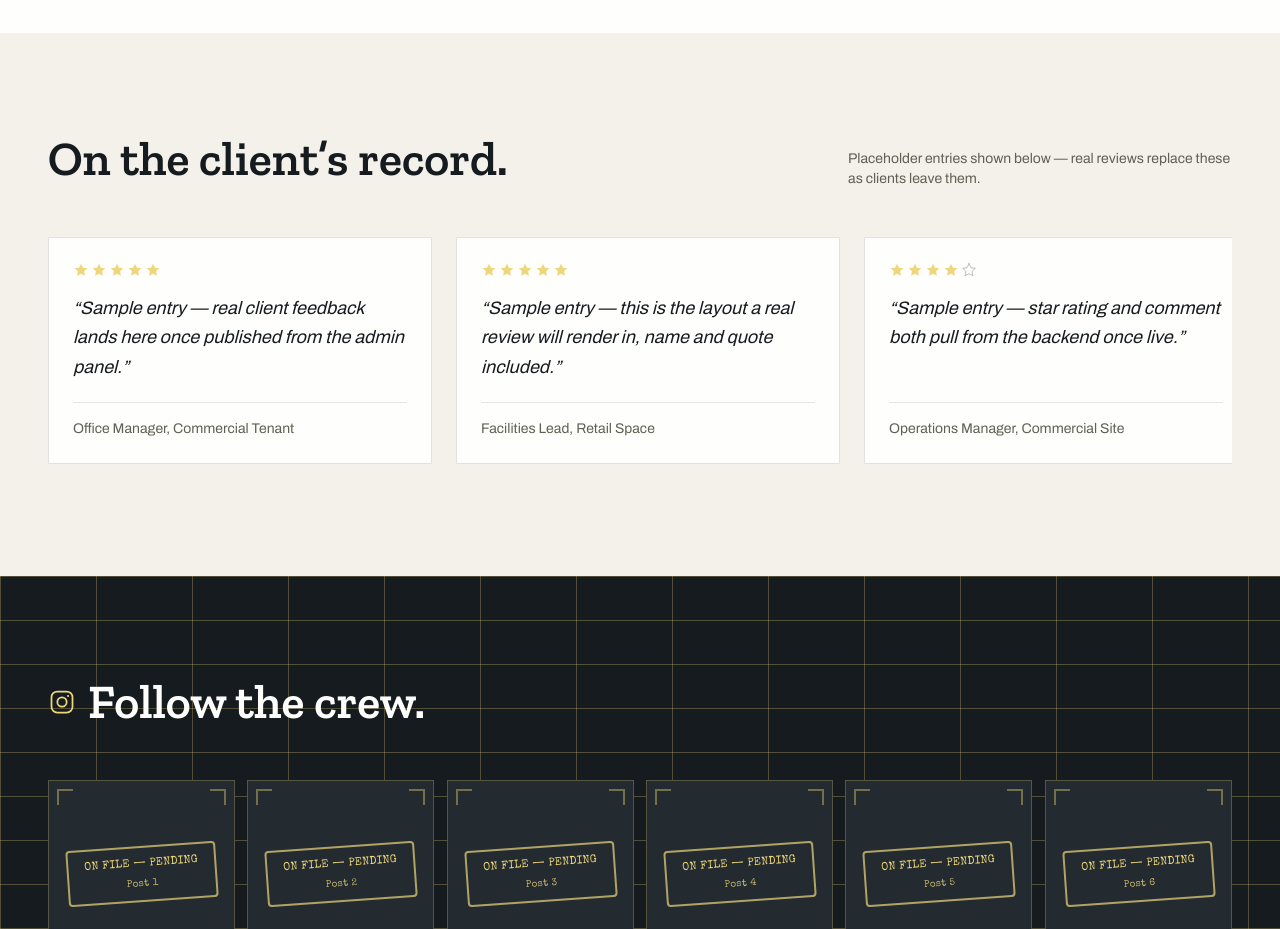
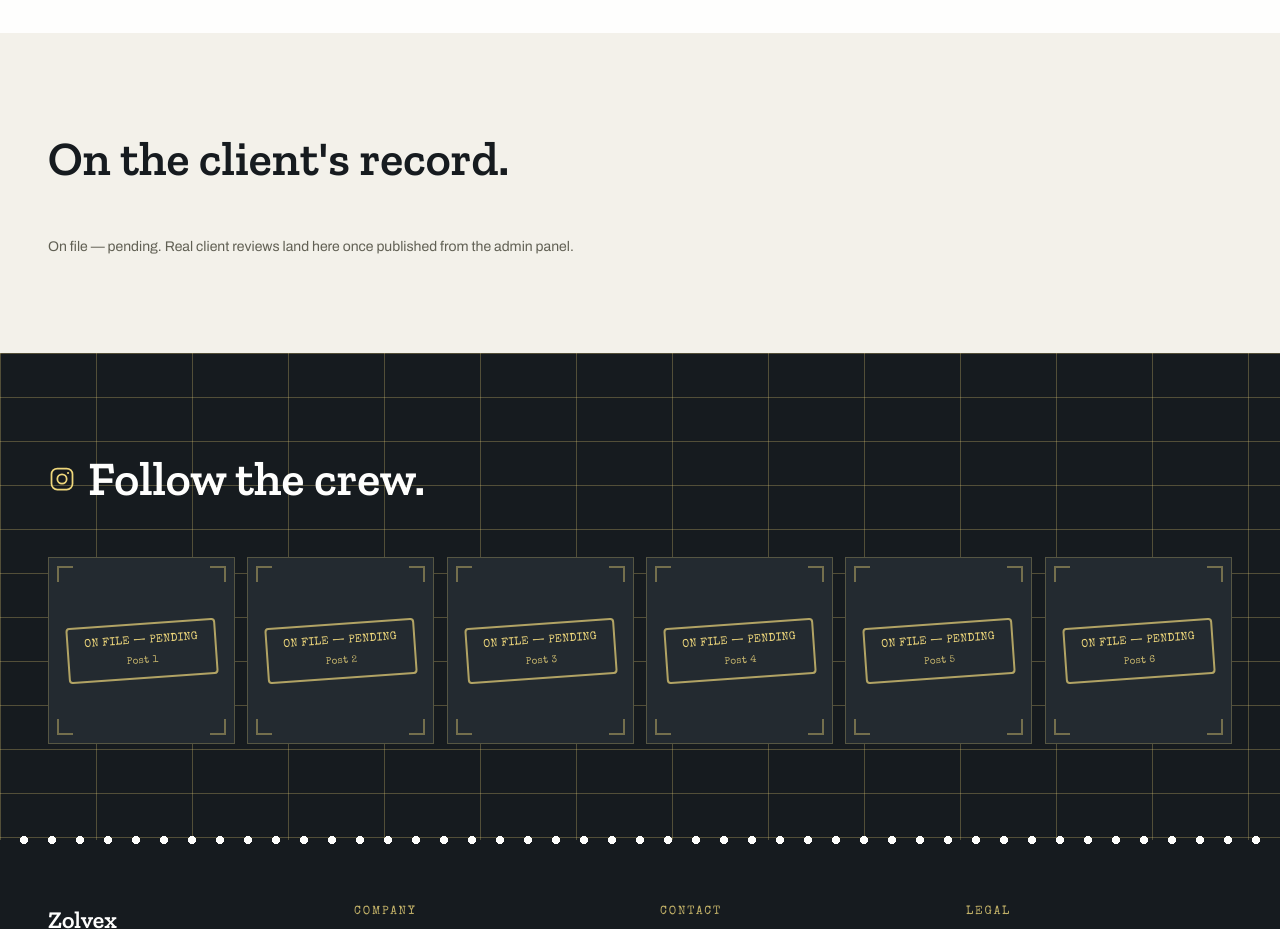
Before and after one commit to Rejinrajeev/zolvex, a Next.js app in the folder apps/web/: page / in a window 1280 px wide. Shown: the part 3240-4169 px from the top of the page. Built offline with nearby package versions, Linux system fonts and the light colour scheme.

Commit message:
feat(web): wire Testimonials to real backend data, add Google Review link

```diff
--- a/apps/web/app/(site)/HomePageClient.tsx
+++ b/apps/web/app/(site)/HomePageClient.tsx
@@ -15,6 +15,7 @@ import { EnquiryModal } from "@/components/EnquiryModal";
 import type { PublicService } from "@/components/Services";
 import type { FeaturedServiceRecord } from "@/components/FeaturedService";
 import type { PublicBlogPost } from "@/components/Blog";
+import type { PublicTestimonial } from "@/components/Testimonials";
 
 export function HomePageClient({
   heroHeadline,
@@ -22,12 +23,16 @@ export function HomePageClient({
   services,
   featuredService,
   posts,
+  testimonials,
+  googleReviewUrl,
 }: {
   heroHeadline?: string;
   heroSubheadline?: string;
   services: PublicService[];
   featuredService: FeaturedServiceRecord | null;
   posts: PublicBlogPost[];
+  testimonials: PublicTestimonial[];
+  googleReviewUrl?: string | null;
 }) {
   const [bookingOpen, setBookingOpen] = useState(false);
   const openBooking = () => setBookingOpen(true);
@@ -42,7 +47,7 @@ export function HomePageClient({
         <FeaturedService service={featuredService} onBookNow={openBooking} />
         <Blog posts={posts} />
         <FAQ />
-        <Testimonials />
+        <Testimonials testimonials={testimonials} googleReviewUrl={googleReviewUrl} />
         <InstagramFeed />
       </main>
       <Footer onBookNow={openBooking} />
--- a/apps/web/app/(site)/page.tsx
+++ b/apps/web/app/(site)/page.tsx
@@ -3,6 +3,7 @@ import { HomePageClient } from "./HomePageClient";
 import type { PublicService } from "@/components/Services";
 import type { FeaturedServiceRecord } from "@/components/FeaturedService";
 import type { PublicBlogPost } from "@/components/Blog";
+import type { PublicTestimonial } from "@/components/Testimonials";
 
 interface HeroContent {
   headline?: string;
@@ -10,10 +11,12 @@ interface HeroContent {
 }
 
 export default async function Home() {
-  const [hero, services, blogPosts] = await Promise.all([
+  const [hero, services, blogPosts, testimonials, googleReview] = await Promise.all([
     getPageContent<HeroContent>("hero"),
     getPublicContent<FeaturedServiceRecord & { isHighlighted?: boolean }>("service"),
     getPublicContent<PublicBlogPost>("blog-post"),
+    getPublicContent<PublicTestimonial>("testimonial"),
+    getPageContent<{ url?: string }>("google-review"),
   ]);
 
   const highlighted = services.find((s) => s.isHighlighted) ?? null;
@@ -25,6 +28,8 @@ export default async function Home() {
       services={services}
       featuredService={highlighted}
       posts={blogPosts}
+      testimonials={testimonials}
+      googleReviewUrl={googleReview?.url}
     />
   );
 }
--- a/apps/web/components/Testimonials.tsx
+++ b/apps/web/components/Testimonials.tsx
@@ -1,36 +1,13 @@
 import { Stamped } from "./Stamped";
 import { IconStar, IconStarOutline } from "./icons";
+import { safeHref } from "@/lib/safe-url";
 
-/**
- * No real reviews exist yet (PRODUCT.md — Evidence on Hand). These are
- * clearly-labeled placeholder entries in the exact shape a real review takes
- * — role-based labels, not invented personal names — so the section reads
- * honestly rather than fabricating specific people.
- */
-const PLACEHOLDER_REVIEWS = [
-  {
-    role: "Office Manager, Commercial Tenant",
-    rating: 5,
-    quote:
-      "Sample entry — real client feedback lands here once published from the admin panel.",
-  },
-  {
-    role: "Facilities Lead, Retail Space",
-    rating: 5,
-    quote:
-      "Sample entry — this is the layout a real review will render in, name and quote included.",
-  },
-  {
-    role: "Operations Manager, Commercial Site",
-    rating: 4,
-    quote: "Sample entry — star rating and comment both pull from the backend once live.",
-  },
-  {
-    role: "Property Manager, Multi-Tenant Building",
-    rating: 5,
-    quote: "Sample entry — the horizontal strip scrolls further as more reviews are added.",
-  },
-];
+export interface PublicTestimonial {
+  id: string;
+  name: string;
+  rating: number;
+  message: string;
+}
 
 function Stars({ rating }: { rating: number }) {
   return (
@@ -46,46 +23,64 @@ function Stars({ rating }: { rating: number }) {
   );
 }
 
-export function Testimonials() {
+export function Testimonials({
+  testimonials,
+  googleReviewUrl,
+}: {
+  testimonials: PublicTestimonial[];
+  googleReviewUrl?: string | null;
+}) {
   return (
     <section className="bg-paper-dim px-5 py-24 sm:px-8 lg:px-12">
       <div className="mx-auto max-w-[90rem]">
         <Stamped>
           <div className="flex flex-wrap items-end justify-between gap-4">
             <h2 className="font-display text-4xl font-semibold leading-tight text-ink sm:text-5xl">
-              On the client’s record.
+              On the client's record.
             </h2>
-            <p className="max-w-sm font-body text-sm text-slate">
-              Placeholder entries shown below — real reviews replace these as
-              clients leave them.
-            </p>
+            {googleReviewUrl && (
+              <a
+                href={safeHref(googleReviewUrl)}
+                target="_blank"
+                rel="noreferrer noopener"
+                className="border-2 border-ink px-5 py-2.5 font-display text-sm font-semibold text-ink transition-colors hover:bg-ink hover:text-paper"
+              >
+                Read our reviews on Google
+              </a>
+            )}
           </div>
         </Stamped>
 
+        {testimonials.length === 0 ? (
+          <p className="mt-12 font-body text-sm text-slate">
+            On file — pending. Real client reviews land here once published from the admin panel.
+          </p>
+        ) : (
           <div
             role="region"
             aria-label="Client reviews, scroll horizontally for more"
             tabIndex={0}
             className="mt-12 flex snap-x snap-mandatory gap-6 overflow-x-auto pb-4 [scrollbar-width:thin] focus-visible:outline-2 focus-visible:outline-ink focus-visible:outline-offset-4"
           >
-          {PLACEHOLDER_REVIEWS.map((review, i) => (
+            {testimonials.map((review, i) => (
               <Stamped
-              key={review.role}
+                key={review.id}
                 delayMs={i * 80}
                 className="w-80 shrink-0 snap-start sm:w-96"
               >
                 <figure className="flex h-full flex-col border border-ink/12 bg-paper p-6">
                   <Stars rating={review.rating} />
                   <blockquote className="mt-4 flex-1 font-body text-lg italic leading-relaxed text-ink">
-                  “{review.quote}”
+                    "{review.message}"
                   </blockquote>
                   <figcaption className="mt-5 border-t border-ink/10 pt-4 font-body text-sm text-slate">
-                  {review.role}
+                    {review.name}
                   </figcaption>
                 </figure>
               </Stamped>
             ))}
           </div>
+        )}
       </div>
     </section>
   );
```
Lines whose indentation alone changed are shown as unchanged.
